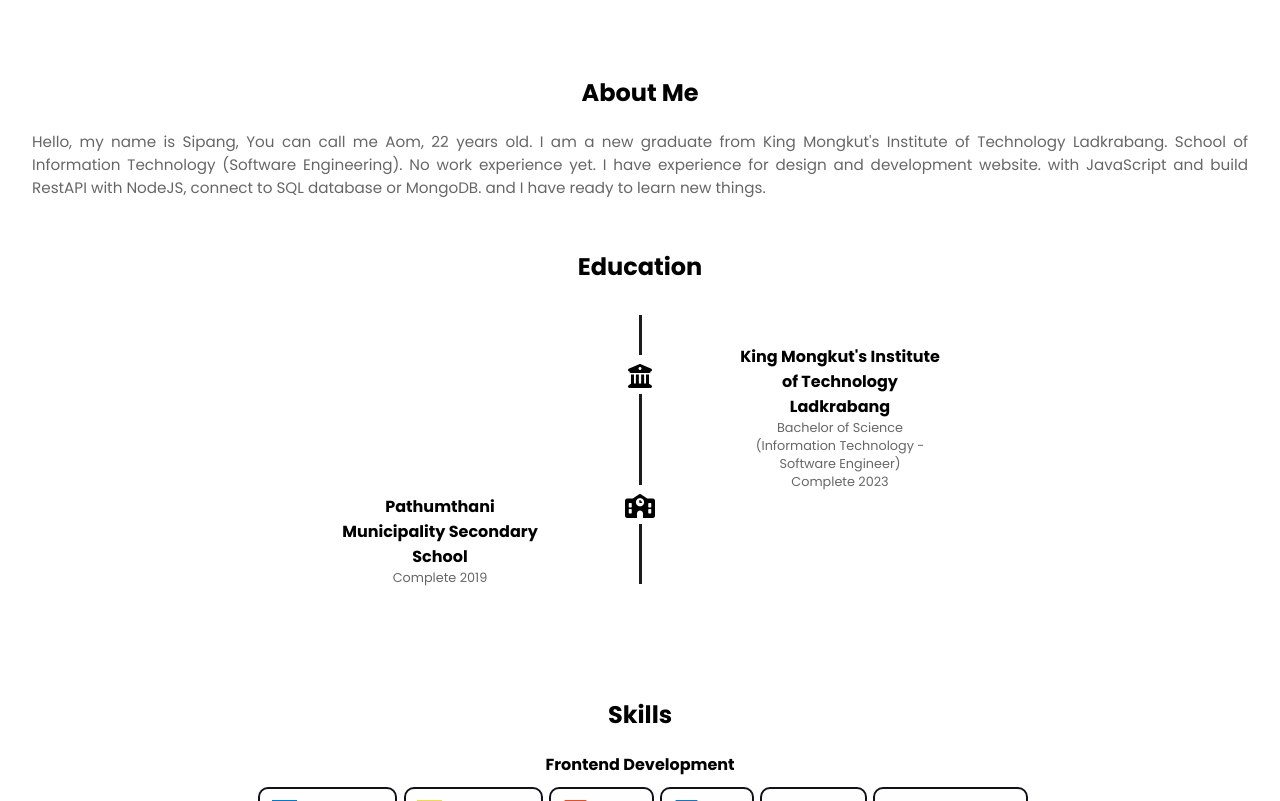
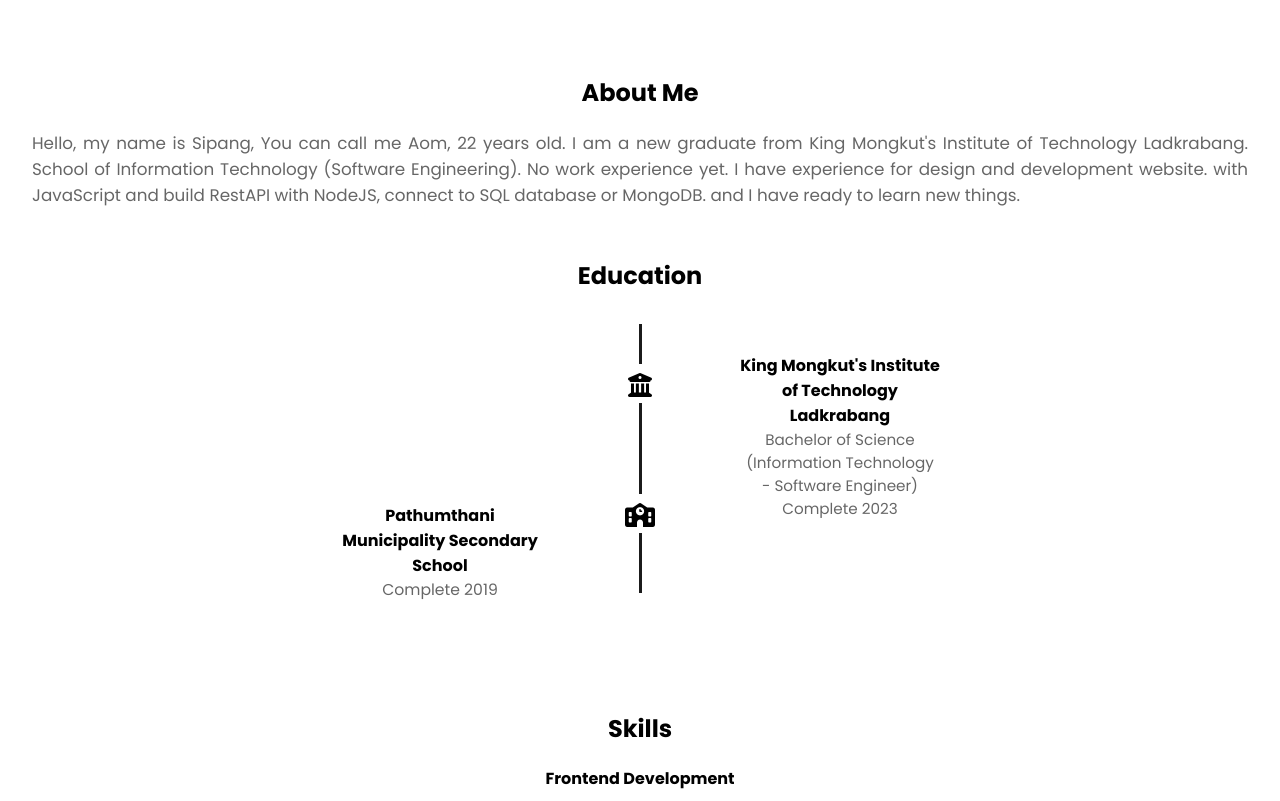
Before and after one commit to aomsk/sipang-portfolio, a plain HTML site: page index.html in a window 1280 px wide. Shown: the part 760-1561 px from the top of the page. Drawn offline with Linux system fonts and the light colour scheme.

Commit message:
styles: edit font-size in <p> from .left & .right

```diff
--- a/styles.css
+++ b/styles.css
@@ -171,7 +171,7 @@ header {
 }
 
 .about-items p {
-  font-size: calc(55% + 0.8vmin);
+  font-size: calc(65% + 0.8vmin);
   color: rgba(0, 0, 0, 0.6);
   text-align: justify;
 }
@@ -192,7 +192,7 @@ header {
 
 .left p {
   text-align: center;
-  font-size: calc(40% + 0.8vmin);
+  font-size: calc(53% + 0.9vmin);
 }
 
 .right h4 {
@@ -201,7 +201,7 @@ header {
 
 .right p {
   text-align: center;
-  font-size: calc(40% + 0.8vmin);
+  font-size: calc(50% + 0.9vmin);
   width: auto;
 }
 
```
